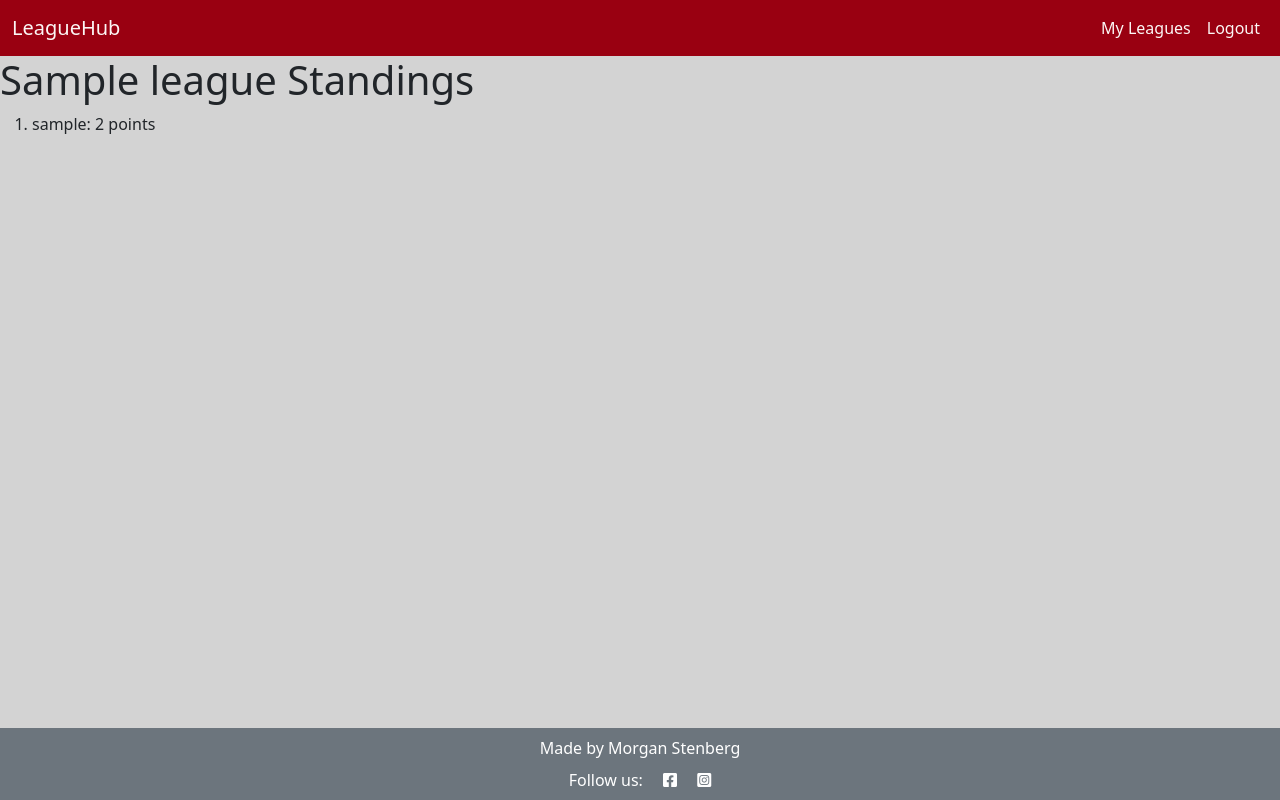
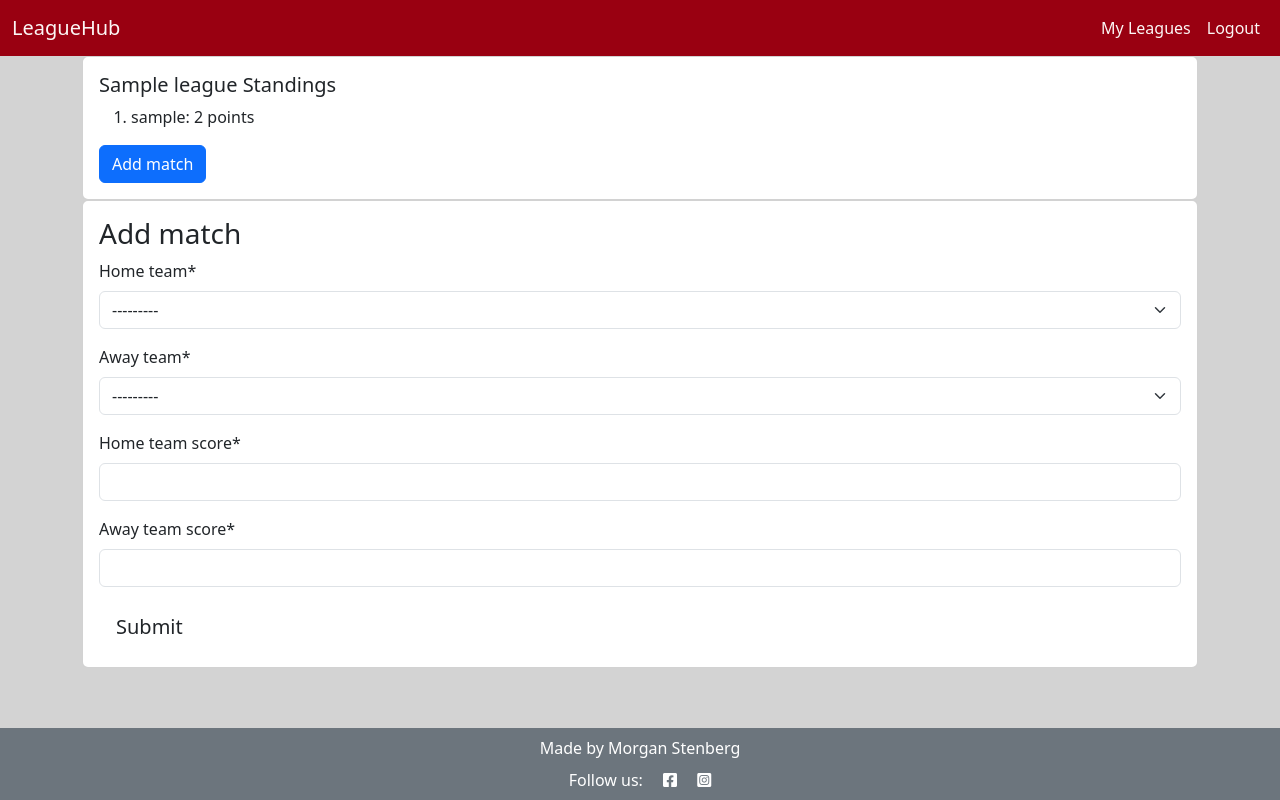
Before and after one commit to MorganStenberg/League-hub, a Django app: a page that uses league/templates/league/detailed_league.html in a window 1280 px wide. Run offline with Django 4.2, Linux system fonts and the light colour scheme; a user stored in the database is signed in; tables that the repository leaves empty hold one stand-in row (values such as "Sample post"); some libraries are stand-ins or nearby versions.

Commit message:
add add match form to detailed league template

```diff
--- a/league/forms.py
+++ b/league/forms.py
@@ -11,4 +11,4 @@ class CreateLeagueForm(forms.ModelForm):
 class AddMatchesForm(forms.ModelForm):
     class Meta:
         model = Match
-        fields = ["league", "home_team", "away_team", "home_team_score", "away_team_score" ]
+        fields = ["home_team", "away_team", "home_team_score", "away_team_score" ]
--- a/league/models.py
+++ b/league/models.py
@@ -32,6 +32,8 @@ class League(models.Model):
 
         return league_standings
 
+    def __str__(self):
+        return self.name
 
 
 class Match(models.Model):
--- a/league/templates/league/detailed_league.html
+++ b/league/templates/league/detailed_league.html
@@ -1,4 +1,6 @@
 {% extends 'base.html' %}
+
+{% load crispy_forms_tags %}
 
 {% block content %}
 
@@ -18,9 +20,10 @@ Displaying a detailed view of the league with standings for each user.
   </tbody>
 </table>
 
--->
 
 
+<div class="container">
+  <div>
   <h1>{{ league_instance.name }} Standings</h1>
 
   <ol>
@@ -28,6 +31,39 @@ Displaying a detailed view of the league with standings for each user.
       <li>{{ user.username }}: {{ points }} points</li>
     {% endfor %}
   </ol>
+  </div>
+</div>-->
+
+<div class="container">
+  <div class="col card justify-content-center">
+    <div class="card-body justify-content-center">
+      <h5 class="card-title">{{ league_instance.name }} Standings</h5>
+      <ol>
+        {% for user, points in standings %}
+        <li>{{ user.username }}: {{ points }} points</li>
+        {% endfor %}
+      </ol>
+      <a href="#" class="btn btn-primary">Add match</a>
+    </div>
+  </div>
+</div>
+
+    <!-- Form for adding a match to a league credit to CI- walktrhough  -->
+    <div class="container ">
+      <div class="col card justify-content-center">
+          <div class="card-body">
+            <h3>Add match</h3>
+
+            <form id="AddMatchesForm" method="post">
+              {{ add_matches_form | crispy }}
+              {% csrf_token %}
+              <button id="submitButton" type="submit"
+                class="btn btn-lg">Submit</button>
+            </form>
+
+          </div>
+        </div>
+      </div>
 
 <!---
 <div class="container-fluid">
--- a/league/views.py
+++ b/league/views.py
@@ -89,7 +89,7 @@ def detailed_league(request, slug):
         add_matches_form = AddMatchesForm(data=request.POST)
         if add_matches_form.is_valid():
             add_matches = add_matches_form.save(commit=False)
-
+            add_matches.league = league_instance
             add_matches_form.save()
 
     add_matches_form = AddMatchesForm()
```
Lines whose indentation alone changed are shown as unchanged.
